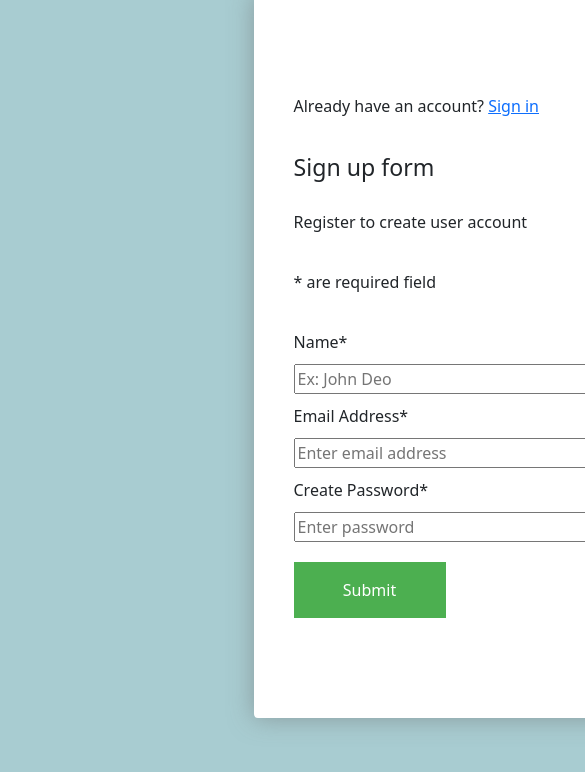
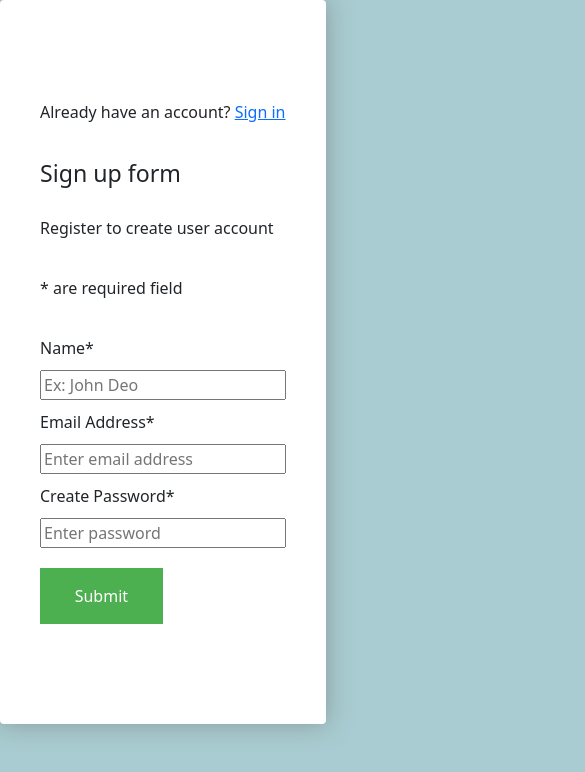
Before and after one commit to rajeevRuhaan/Social-App-Summer-BC, a React (Create React App) app in the folder client/: page / in a window 390 px wide. Shown: the top 772 px of the page, 585 px wide, since content can reach past the window. Built offline with nearby package versions, Linux system fonts and the light colour scheme; the HTML template or start-up script is replaced by a standard one.

Commit message:
mob responsive

```diff
--- a/client/src/components/SignUp/SignUp.js
+++ b/client/src/components/SignUp/SignUp.js
@@ -23,12 +23,10 @@ const SignupForm = () => {
         <p>
           Already have an account? <a href="/login">Sign in</a>
         </p>
-        <>
-          {" "}
-          <h3>Sign up form</h3>
-          <p>Register to create user account</p>
-          <p>* are required field</p>
-        </>
+        <h3>Sign up form</h3>
+        <p>Register to create user account</p>
+        <p>* are required field</p>
+
         <FormGroup className="baseForm">
           <label htmlFor="name">Name*</label>
           <Field name="name" type="text" placeholder="Ex: John Deo" />
--- a/client/src/components/SignUp/_form.scss
+++ b/client/src/components/SignUp/_form.scss
@@ -42,3 +42,16 @@ button:hover {
   box-shadow: 0 12px 16px 0 rgba(0, 0, 0, 0.24),
     0 17px 50px 0 rgba(0, 0, 0, 0.19);
 }
+
+@media screen and (max-width: 600px) {
+  .col-25,
+  .col-75,
+  input {
+    width: 100%;
+    margin-top: 0;
+  }
+  .signupform {
+    margin: 0;
+    width: fit-content;
+  }
+}
```
